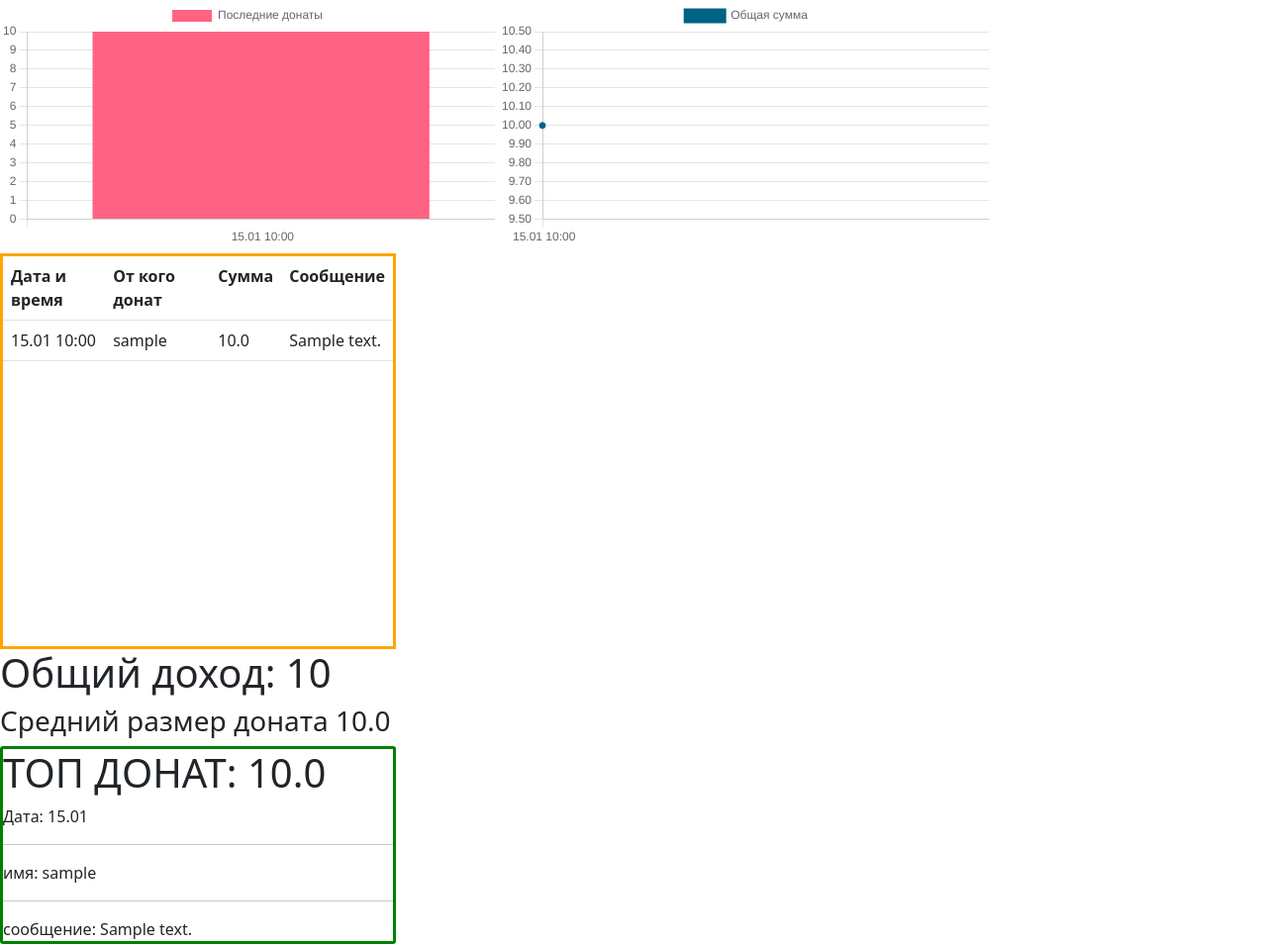
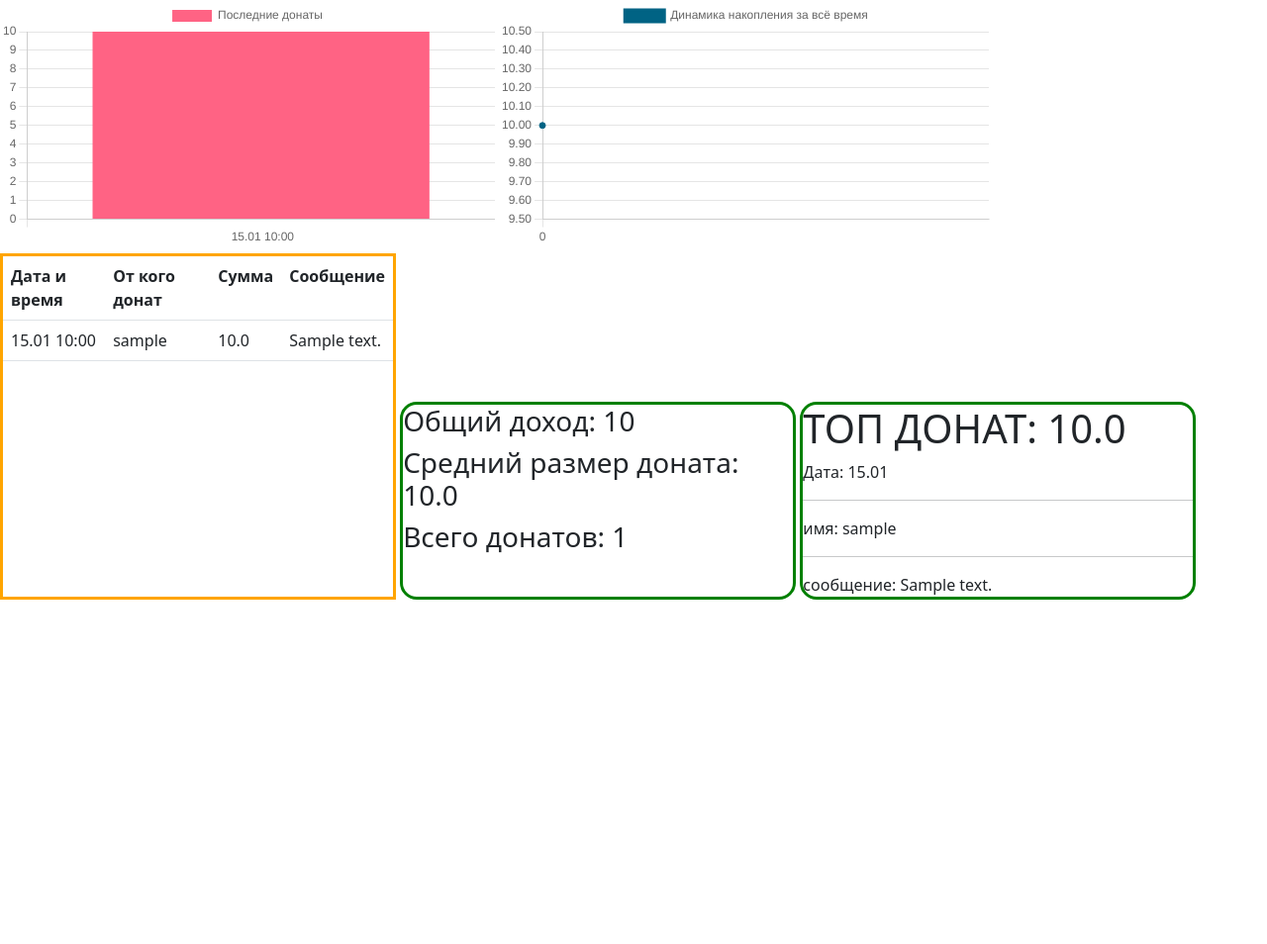
Before and after one commit to moipo/hackandchange2022, a Django app: page /streamer/analytics in a window 1280 px wide. Shown: the whole page at 99% size. After the commit the page ends 606 px from the top, so only its background shows below. Run offline with Django 4.2, Linux system fonts and the light colour scheme; a user stored in the database is signed in; tables that the repository leaves empty hold one stand-in row (values such as "Sample post").

Commit message:
add analytics for a streamer

```diff
--- a/hackandchange2022/donation_app/views.py
+++ b/hackandchange2022/donation_app/views.py
@@ -25,8 +25,8 @@ class General:
             all_donation_dates.append(donation.date_created)
             all_donation_strdates.append(donation.date_created.strftime(" %d.%m %H:%M"))
 
-        data_last = all_donation_prices[:LAST]
-        labels_last = all_donation_strdates[:LAST]
+        data_last = all_donation_prices[-LAST:]
+        labels_last = all_donation_strdates[-LAST:]
 
 
 
@@ -42,21 +42,23 @@ class General:
         top_donation = Donation.objects.filter(price = max_price)[0]
 
         total_income = sum(all_donation_prices)
+        total_donation_count = len(all_donation_prices)
 
-        avg_donation_price = round(total_income/len(all_donation_prices),2)
+        avg_donation_price = round(total_income/total_donation_count,2)
 
         ctx = {
         "data_last":data_last,
         "labels_last":labels_last,
 
         "data_sum":data_sum,
-        "labels_sum":labels_last,
+        "labels_sum":list(range(len(data_sum))),
 
         "all_st_donations": all_st_donations,
 
         "top_donation" : top_donation,
         "total_income": int(total_income),
         "avg_donation_price":avg_donation_price,
+        "total_donation_count":total_donation_count,
 
         }
         return render(request, "donation_app/streamer_analytics.html", ctx)
--- a/hackandchange2022/templates/donation_app/streamer_analytics.html
+++ b/hackandchange2022/templates/donation_app/streamer_analytics.html
@@ -11,7 +11,7 @@
 </div>
 
 
-<div class = "all_donations">
+<div class = "all_donations inln">
   <table class = "table">
     <tr>
         <th>Дата и время</th>
@@ -32,11 +32,15 @@
   </table>
 </div>
 
-<h1>Общий доход: {{total_income}}</h1>
+<div class="box inln">
 
-<h3>Средний размер доната {{avg_donation_price}}</h3>
+<h3>Общий доход: {{total_income}}</h3>
+<h3>Средний размер доната: {{avg_donation_price}}</h3>
+<h3>Всего донатов: {{total_donation_count}}</h3>
+</div>
 
-<div class = "top_dnt">
+
+<div class = "box inln">
   <h1>ТОП ДОНАТ: {{top_donation.price}}</h1>
     Дата: {{top_donation.date_created|date:"d.m"}} {{donation.date_created|time:"H:i"}} <hr>
     имя: {{top_donation.viewer.user.username}} <hr>
@@ -76,7 +80,7 @@
   const data_sum = {
     labels: labels_sum,
     datasets: [{
-      label: 'Общая сумма',
+      label: 'Динамика накопления за всё время',
       backgroundColor: 'rgb(0, 99, 132)',
       borderColor: 'rgb(0, 99, 132)',
       data:   {{data_sum|safe}}
@@ -105,18 +109,20 @@
 
 .all_donations{
   width:400px;
-  height: 400px;
+  height: 350px;
   overflow:auto;
   border:solid 3px orange;
 }
-
-.top_dnt
+.inln{
+  display: inline-block;
+}
+.box
 {
-  dispaly:inline-block;
   border:solid 3px green;
-  border-radius:3px;
+  border-radius:17px;
   width:400px;
   height:200px;
+  overflow:auto;
 }
 
 </style>
```
